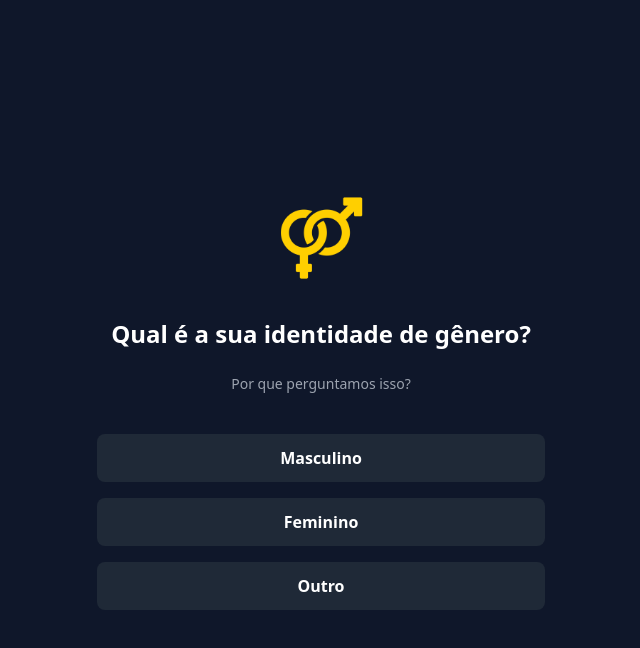
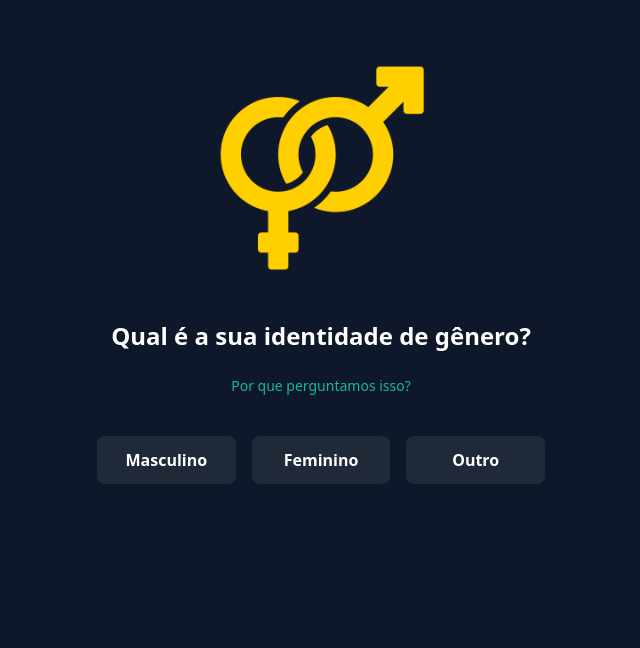
Before and after one commit to ebagabee/Quiz-React, a React (Vite) app: page / in a window 1280 px wide. Both pictures are taken after a click on the button "Iniciar Questionário". Shown: the top 648 px of the page, without its empty margins (319-959 px from the left). Built offline with nearby package versions, Linux system fonts and the light colour scheme.

Commit message:
feat: add progress-bar

```diff
--- a/src/components/AgeSelection.jsx
+++ b/src/components/AgeSelection.jsx
@@ -1,15 +1,23 @@
-import React from 'react';
-
 const AgeSelection = ({ onSelect }) => {
   const ageRanges = [
-        '18-21', '22-25', '26-30', '31-35', '36-40',
-        '41-45', '46-50', '51-55', '56-60', '61-65', '66-70', '70+'
+    "18-21",
+    "22-25",
+    "26-30",
+    "31-35",
+    "36-40",
+    "41-45",
+    "46-50",
+    "51-55",
+    "56-60",
+    "61-65",
+    "66-70",
+    "70+",
   ];
 
   return (
     <div className="w-full max-w-md text-center">
       <div className="mb-8">
-                <img className="w-24 h-24 mx-auto" src='age.png' />
+        <img className="w-52 h-52 mx-auto" src="age.png" />
       </div>
       <h2 className="text-2xl font-bold mb-6">Escolha sua faixa etária</h2>
       <div className="grid grid-cols-2 gap-4">
--- a/src/components/GenderSelection.jsx
+++ b/src/components/GenderSelection.jsx
@@ -1,36 +1,37 @@
-import React from 'react';
-
 const GenderSelection = ({ onSelect }) => {
   return (
     <div className="w-full max-w-md text-center">
       <div className="mb-8">
-                <img className="w-24 h-24 mx-auto" src='gender.png' />
+        <img className="w-60 h-60 mx-auto" src="gender.png" />
       </div>
-            <h2 className="text-2xl font-bold mb-6">Qual é a sua identidade de gênero?</h2>
+      <h2 className="text-2xl font-bold mb-6">
+        Qual é a sua identidade de gênero?
+      </h2>
       <p className="mt-4 text-sm text-gray-400">
-                <span className="cursor-pointer hover:text-teal-400">Por que perguntamos isso?</span>
+        <span className="cursor-pointer text-teal-500 hover:text-teal-400">
+          Por que perguntamos isso?
+        </span>
       </p>
-            <div className="space-y-4 mt-10">
+      <div className="flex gap-4 mt-10">
         <button
-                    onClick={() => onSelect('Masculino')}
+          onClick={() => onSelect("Masculino")}
           className="w-full bg-gray-800 hover:bg-gray-700 text-white font-bold py-3 px-4 rounded-lg transition duration-300"
         >
           Masculino
         </button>
         <button
-                    onClick={() => onSelect('Feminino')}
+          onClick={() => onSelect("Feminino")}
           className="w-full bg-gray-800 hover:bg-gray-700 text-white font-bold py-3 px-4 rounded-lg transition duration-300"
         >
           Feminino
         </button>
         <button
-                    onClick={() => onSelect('Outro')}
+          onClick={() => onSelect("Outro")}
           className="w-full bg-gray-800 hover:bg-gray-700 text-white font-bold py-3 px-4 rounded-lg transition duration-300"
         >
           Outro
         </button>
       </div>
-
     </div>
   );
 };
--- a/src/components/ProgressBar.jsx
+++ b/src/components/ProgressBar.jsx
@@ -1,7 +1,31 @@
-import React from 'react';
+import React from "react";
 
-const ProgressBar = ({ currentStep, totalSteps }) => (
-    <div className="w-full max-w-md mx-auto mb-8">
+const ProgressBar = ({ currentStep, totalSteps }) => {
+  const renderStepLabel = () => {
+    if (currentStep < 8) {
+      return (
+        <span className="absolute left-16 transform -translate-x-1/2 -top-3 font-light text-xs text-green-400">
+          Sua História
+        </span>
+      );
+    } else if (currentStep >= 8 && currentStep < 13) {
+      return (
+        <span className="absolute left-1/2 transform -translate-x-1/2 -top-3 font-light text-xs text-green-400">
+          Tendências
+        </span>
+      );
+    } else {
+      return (
+        <span className="absolute right-0 transform -translate-x-1/2 -top-3 font-light text-xs text-green-400">
+          Sinais de Luta
+        </span>
+      );
+    }
+  };
+
+  return (
+    <div className="w-full max-w-md mx-auto mb-8 relative">
+      {renderStepLabel()}
       <div className="relative">
         <div className="relative h-6">
           <div className="absolute top-1/2 w-full h-1 bg-gray-700 rounded transform -translate-y-1/2">
@@ -15,9 +39,13 @@ const ProgressBar = ({ currentStep, totalSteps }) => (
               <div
                 key={step}
                 className={`w-6 h-6 rounded-full flex items-center justify-center text-xs
-                                ${step <= Math.ceil(((currentStep + 1) / totalSteps) * 4)
-                                    ? 'bg-teal-400 text-gray-900'
-                                    : 'bg-gray-700 text-gray-400'
+                                    ${
+                                      step <=
+                                      Math.ceil(
+                                        ((currentStep + 1) / totalSteps) * 4
+                                      )
+                                        ? "bg-teal-400 text-gray-900"
+                                        : "bg-gray-700 text-gray-400"
                                     }`}
               >
                 {step}
@@ -28,5 +56,6 @@ const ProgressBar = ({ currentStep, totalSteps }) => (
       </div>
     </div>
   );
+};
 
 export default ProgressBar;
--- a/src/pages/index.jsx
+++ b/src/pages/index.jsx
@@ -99,7 +99,7 @@ export default function Home() {
   };
 
   return (
-    <div className="min-h-screen bg-slate-900 text-white flex flex-col items-center justify-center p-4">
+    <div className="min-h-screen bg-slate-900 text-white flex flex-col items-center p-4 py-12">
       {!isQuizStarted ? (
         <>
           <StartScreen startQuiz={startQuiz} />
```
Also changed, not shown: src/components/BottomSheet.jsx (added). Lines whose indentation alone changed are shown as unchanged.
